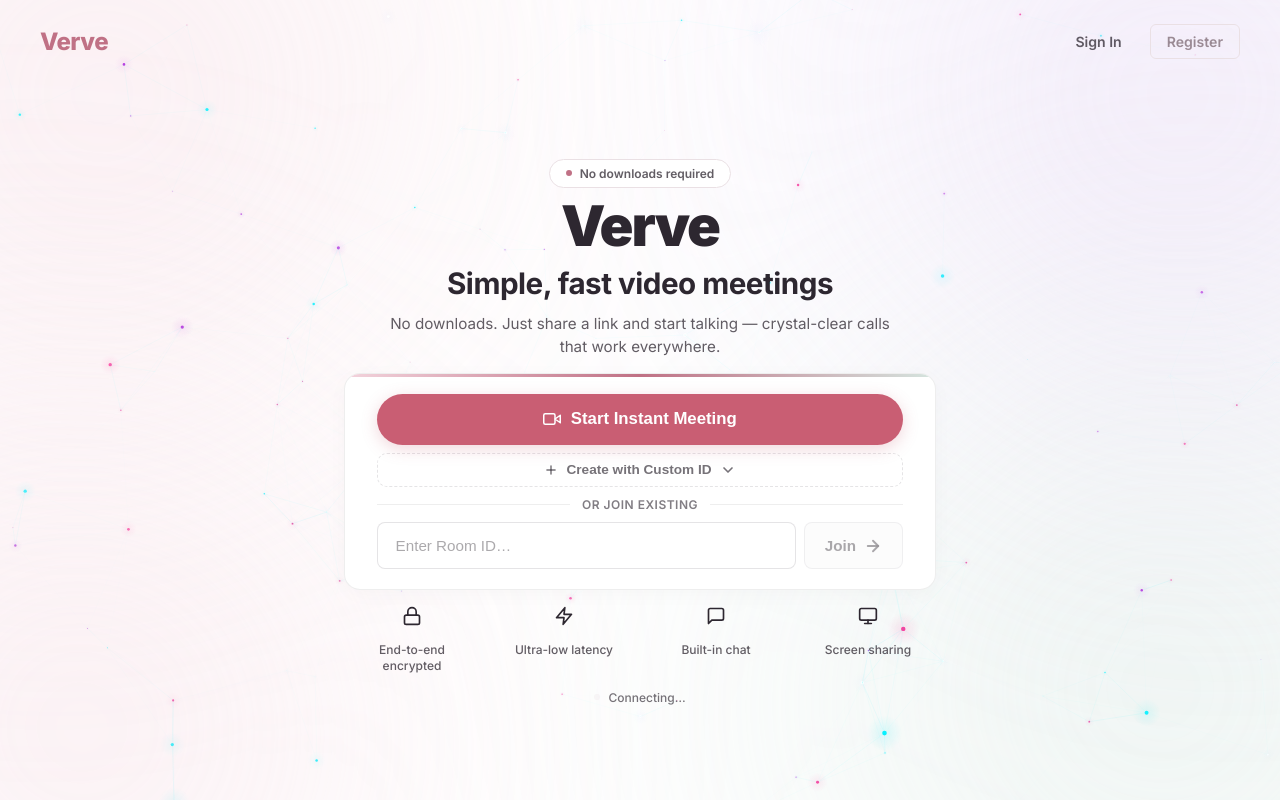
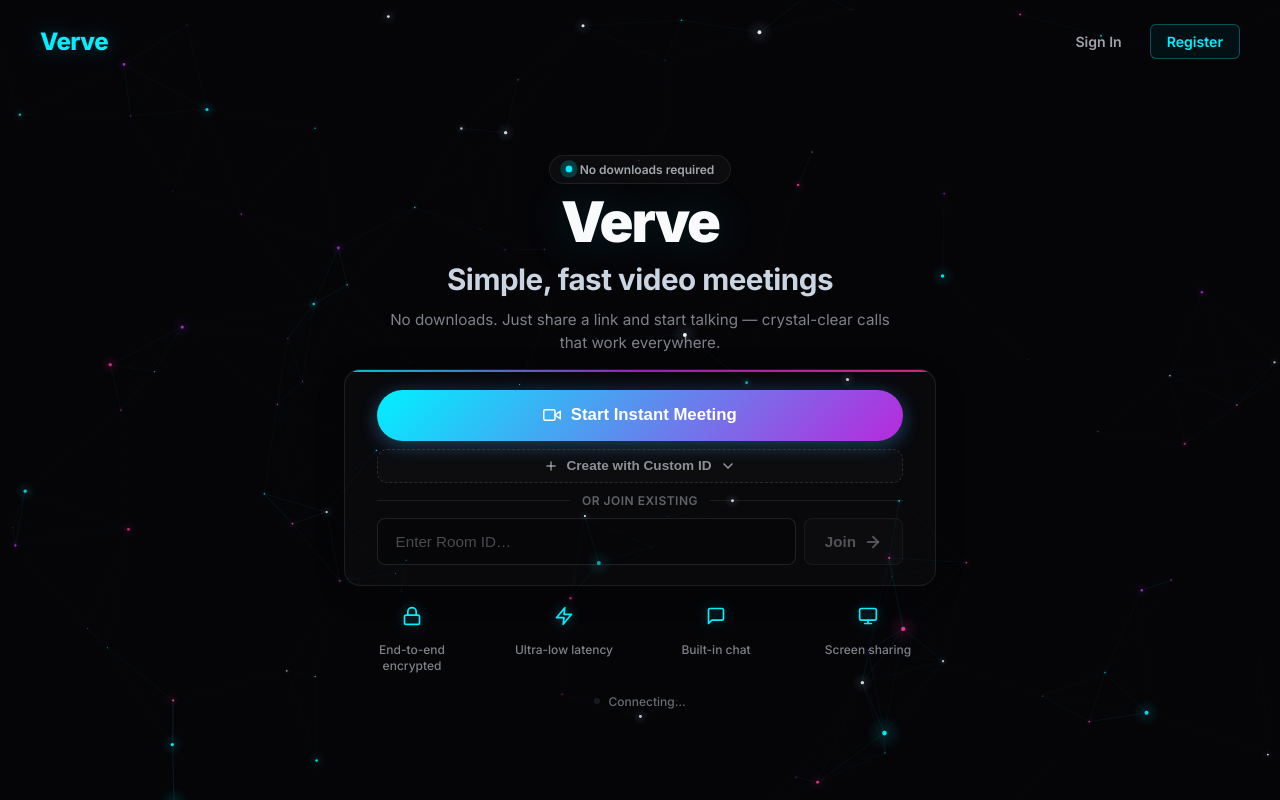
Before and after one commit to SakshamSinghal20/Verve, a React (Vite) app in the folder Frontend/Live-calling/: page / in a window 1280 px wide. Built offline with nearby package versions, Linux system fonts and the light colour scheme; no server answers; sample sign-in values are in the browser's storage.

Commit message:
style: update landing page and app layout styling

```diff
--- a/Frontend/Live-calling/src/App.css
+++ b/Frontend/Live-calling/src/App.css
@@ -1,6 +1,6 @@
-/* ── Landing Page — App.css (Ethereal Aura SaaS UI) ──────────────── */
+/* ── Landing Page — App.css (Dark Neon Aesthetic) ──────────────── */
 
-/* ── Background & Ethereal Aurora ────────────────────────── */
+/* ── Background & Neon Aurora ────────────────────────────── */
 .landing-container {
   display: flex;
   flex-direction: column;
@@ -8,35 +8,27 @@
   justify-content: center;
   height: 100dvh;
   max-height: 100dvh;
-  background: #FFFFFF;
-  color: #2D2730;
+  background: #050508;
+  color: #E2E8F0;
   font-family: 'Inter', 'Roboto', system-ui, sans-serif;
   position: relative;
   overflow: hidden;
 }
 
-.landing-container::before,
-.landing-container::after {
+/* Subtle grid overlay */
+.landing-container::before {
   content: '';
   position: absolute;
-  inset: -10vw;
+  inset: 0;
   z-index: 0;
   pointer-events: none;
-  filter: blur(140px);
-  opacity: 0.65;
+  opacity: 0.03;
+  background-image:
+    linear-gradient(rgba(255,255,255,0.1) 1px, transparent 1px),
+    linear-gradient(90deg, rgba(255,255,255,0.1) 1px, transparent 1px);
+  background-size: 60px 60px;
 }
 
-.landing-container::before {
-  background:
-    radial-gradient(circle at 5% 5%, #F3D4DD 0%, transparent 40%),
-    radial-gradient(circle at 95% 95%, #D5E5DF 0%, transparent 45%);
-}
-
-.landing-container::after {
-  background:
-    radial-gradient(circle at 95% 5%, #DFCDF1 0%, transparent 40%),
-    radial-gradient(circle at 5% 95%, #F3D4DD 0%, transparent 35%);
-}
 
 /* ── Nav bar ─────────────────────────────────────────────── */
 .landing-nav {
@@ -52,8 +44,9 @@
 .nav-logo {
   font-size: 1.5rem;
   font-weight: 800;
-  color: #C07185;
+  color: #00F0FF;
   letter-spacing: -0.5px;
+  text-shadow: 0 0 20px rgba(0, 240, 255, 0.3);
 }
 
 .nav-auth {
@@ -65,7 +58,7 @@
 .nav-link {
   font-size: 0.88rem;
   font-weight: 600;
-  color: rgba(45, 39, 48, 0.75);
+  color: rgba(226, 232, 240, 0.7);
   text-decoration: none;
   padding: 0.5rem 1rem;
   border-radius: 6px;
@@ -73,20 +66,21 @@
 }
 
 .nav-link:hover {
-  color: #2D2730;
-  background: rgba(45, 39, 48, 0.05);
+  color: #E2E8F0;
+  background: rgba(255, 255, 255, 0.05);
 }
 
 .nav-link-primary {
-  color: #9A8A94;
-  border: 1px solid #EAE0E4;
-  background: transparent;
+  color: #00F0FF;
+  border: 1px solid rgba(0, 240, 255, 0.3);
+  background: rgba(0, 240, 255, 0.05);
 }
 
 .nav-link-primary:hover {
-  color: #C07185;
-  border-color: #D6CAD0;
-  background: rgba(192, 113, 133, 0.04);
+  color: #00F0FF;
+  border-color: rgba(0, 240, 255, 0.6);
+  background: rgba(0, 240, 255, 0.1);
+  box-shadow: 0 0 15px rgba(0, 240, 255, 0.15);
 }
 
 /* ── Hero content wrapper ────────────────────────────────── */
@@ -111,18 +105,20 @@
   gap: 0.5rem;
   font-size: 0.75rem;
   font-weight: 600;
-  color: rgba(45, 39, 48, 0.75);
-  background: #FFFFFF;
-  border: 1px solid #EAE0E4;
+  color: rgba(226, 232, 240, 0.7);
+  background: rgba(255, 255, 255, 0.03);
+  border: 1px solid rgba(255, 255, 255, 0.08);
   border-radius: 9999px;
   padding: 0.35rem 1rem;
+  backdrop-filter: blur(8px);
 }
 
 .hero-badge-dot {
   width: 6px; height: 6px;
   border-radius: 50%;
-  background: #C07185;
+  background: #00F0FF;
   flex-shrink: 0;
+  box-shadow: 0 0 8px rgba(0, 240, 255, 0.6);
 }
 
 /* ── Brand / Headline ────────────────────────────────────── */
@@ -131,9 +127,10 @@
   font-weight: 900;
   letter-spacing: -2px;
   line-height: 1;
-  color: #2D2730;
+  color: #F8FAFC;
   margin: 0;
   padding-top: 0;
+  text-shadow: 0 0 40px rgba(0, 240, 255, 0.15), 0 0 80px rgba(184, 41, 221, 0.1);
 }
 
 .hero-headline {
@@ -141,13 +138,13 @@
   font-weight: 700;
   line-height: 1.3;
   letter-spacing: -0.5px;
-  color: #2D2730;
+  color: #CBD5E1;
   margin: 0;
 }
 
 .hero-subtext {
   font-size: 0.95rem;
-  color: rgba(45, 39, 48, 0.75);
+  color: rgba(226, 232, 240, 0.55);
   line-height: 1.5;
   max-width: 500px;
   margin: 0;
@@ -157,22 +154,24 @@
 .hero-card {
   position: relative;
   width: 100%;
-  background: #FFFFFF;
-  border: 1px solid rgba(45, 39, 48, 0.08);
+  background: rgba(255, 255, 255, 0.02);
+  border: 1px solid rgba(255, 255, 255, 0.08);
   border-radius: 16px;
   padding: 1.25rem 2rem;
-  box-shadow: 0 4px 24px -4px rgba(45, 39, 48, 0.04);
+  box-shadow: 0 8px 32px -8px rgba(0, 0, 0, 0.4), inset 0 1px 0 rgba(255,255,255,0.05);
   margin-top: 0.25rem;
   overflow: hidden;
+  backdrop-filter: blur(12px);
 }
 
 .hero-card::before {
   content: "";
   position: absolute;
   top: 0; left: 0; right: 0;
-  height: 3px;
-  background: linear-gradient(90deg, #F3D4DD, #C07185, #D5E5DF);
+  height: 2px;
+  background: linear-gradient(90deg, #00F0FF, #B829DD, #FF2D95);
   z-index: 10;
+  opacity: 0.8;
 }
 
 /* ── Create Room Button (Instant Meeting) ────────────────── */
@@ -181,7 +180,7 @@
   padding: 0.95rem 1.5rem;
   border: none;
   border-radius: 9999px;
-  background: #C95E73;
+  background: linear-gradient(135deg, #00F0FF 0%, #B829DD 100%);
   color: #FFFFFF;
   font-size: 1.05rem;
   font-weight: 600;
@@ -191,7 +190,7 @@
   justify-content: center;
   gap: 0.6rem;
   transition: background 0.15s ease, transform 0.1s ease, box-shadow 0.2s ease;
-  box-shadow: 0 4px 16px rgba(201, 94, 115, 0.25);
+  box-shadow: 0 4px 20px rgba(0, 240, 255, 0.25), 0 4px 20px rgba(184, 41, 221, 0.15);
   position: relative;
   overflow: hidden;
 }
@@ -201,24 +200,24 @@
   position: absolute;
   top: 0; left: -100%;
   width: 60%; height: 100%;
-  background: linear-gradient(100deg, transparent, rgba(255,255,255,0.18), transparent);
+  background: linear-gradient(100deg, transparent, rgba(255,255,255,0.25), transparent);
   transition: left 0.45s ease;
 }
 
 .btn-create:hover:not(:disabled)::after { left: 160%; }
 
 .btn-create:hover:not(:disabled) {
-  background: #bb5467;
   transform: translateY(-1px);
-  box-shadow: 0 6px 20px rgba(201, 94, 115, 0.35);
+  box-shadow: 0 6px 30px rgba(0, 240, 255, 0.35), 0 6px 30px rgba(184, 41, 221, 0.25);
 }
 
 .btn-create:active:not(:disabled) { transform: translateY(0); }
 
 .btn-create:disabled {
-  opacity: 0.6;
+  opacity: 0.5;
   cursor: not-allowed;
   transform: none;
+  filter: grayscale(0.6);
 }
 
 .btn-icon-svg {
@@ -235,10 +234,10 @@
   width: 100%;
   margin-top: 0.5rem;
   padding: 0.5rem 1rem;
-  background: none;
-  border: 1px dashed rgba(45, 39, 48, 0.12);
+  background: rgba(255, 255, 255, 0.02);
+  border: 1px dashed rgba(255, 255, 255, 0.12);
   border-radius: 10px;
-  color: rgba(45, 39, 48, 0.65);
+  color: rgba(226, 232, 240, 0.6);
   font-size: 0.85rem;
   font-weight: 600;
   cursor: pointer;
@@ -246,9 +245,9 @@
 }
 
 .btn-custom-toggle:hover {
-  color: #C07185;
-  border-color: rgba(192, 113, 133, 0.3);
-  background: rgba(192, 113, 133, 0.03);
+  color: #00F0FF;
+  border-color: rgba(0, 240, 255, 0.3);
+  background: rgba(0, 240, 255, 0.05);
 }
 
 .btn-custom-toggle .btn-icon-svg {
@@ -280,28 +279,28 @@
 .custom-group input {
   flex: 1;
   padding: 0.75rem 1rem;
-  border: 1px solid rgba(45, 39, 48, 0.12);
+  border: 1px solid rgba(255, 255, 255, 0.1);
   border-radius: 8px;
-  background: #FFFFFF;
-  color: #2D2730;
+  background: rgba(0, 0, 0, 0.25);
+  color: #E2E8F0;
   font-size: 0.9rem;
   outline: none;
   transition: border-color 0.15s ease, box-shadow 0.15s ease;
 }
 
-.custom-group input::placeholder { color: rgba(45, 39, 48, 0.4); }
+.custom-group input::placeholder { color: rgba(226, 232, 240, 0.3); }
 
 .custom-group input:focus {
-  border-color: #D6CAD0;
-  box-shadow: 0 0 0 3px rgba(243, 212, 221, 0.4);
+  border-color: rgba(0, 240, 255, 0.5);
+  box-shadow: 0 0 0 3px rgba(0, 240, 255, 0.1);
 }
 
 .btn-custom-create {
   padding: 0.75rem 1.25rem;
   border: none;
   border-radius: 8px;
-  background: rgba(45, 39, 48, 0.06);
-  color: #2D2730;
+  background: rgba(255, 255, 255, 0.06);
+  color: #E2E8F0;
   font-size: 0.88rem;
   font-weight: 600;
   cursor: pointer;
@@ -310,19 +309,19 @@
 }
 
 .btn-custom-create:hover:not(:disabled) {
-  background: rgba(192, 113, 133, 0.1);
-  color: #C07185;
+  background: rgba(0, 240, 255, 0.15);
+  color: #00F0FF;
 }
 
 .btn-custom-create:disabled {
-  opacity: 0.5;
+  opacity: 0.4;
   cursor: not-allowed;
 }
 
 .custom-hint {
   margin-top: 0.4rem;
   font-size: 0.72rem;
-  color: rgba(45, 39, 48, 0.45);
+  color: rgba(226, 232, 240, 0.35);
   line-height: 1.3;
 }
 
@@ -340,12 +339,12 @@
   content: '';
   flex: 1;
   height: 1px;
-  background: rgba(45, 39, 48, 0.08);
+  background: rgba(255, 255, 255, 0.08);
 }
 
 .divider span {
   font-size: 0.75rem;
-  color: rgba(45, 39, 48, 0.6);
+  color: rgba(226, 232, 240, 0.4);
   text-transform: uppercase;
   letter-spacing: 0.5px;
   font-weight: 600;
@@ -361,20 +360,20 @@
 .join-group input {
   flex: 1;
   padding: 0.85rem 1.1rem;
-  border: 1px solid rgba(45, 39, 48, 0.12);
+  border: 1px solid rgba(255, 255, 255, 0.1);
   border-radius: 8px;
-  background: #FFFFFF;
-  color: #2D2730;
+  background: rgba(0, 0, 0, 0.25);
+  color: #E2E8F0;
   font-size: 0.95rem;
   outline: none;
   transition: border-color 0.15s ease, box-shadow 0.15s ease;
 }
 
-.join-group input::placeholder { color: rgba(45, 39, 48, 0.4); }
+.join-group input::placeholder { color: rgba(226, 232, 240, 0.3); }
 
 .join-group input:focus {
-  border-color: #D6CAD0;
-  box-shadow: 0 0 0 3px rgba(243, 212, 221, 0.4);
+  border-color: rgba(0, 240, 255, 0.5);
+  box-shadow: 0 0 0 3px rgba(0, 240, 255, 0.1);
 }
 
 /* ── Join Button ─────────────────────────────────────────── */
@@ -383,22 +382,24 @@
   align-items: center;
   gap: 0.5rem;
   padding: 0.85rem 1.25rem;
-  border: 1px solid rgba(45, 39, 48, 0.12);
+  border: 1px solid rgba(255, 255, 255, 0.12);
   border-radius: 8px;
-  background: #FAFAFB;
-  color: rgba(45, 39, 48, 0.8);
+  background: rgba(255, 255, 255, 0.04);
+  color: rgba(226, 232, 240, 0.8);
   font-size: 0.95rem;
   font-weight: 600;
   cursor: pointer;
   white-space: nowrap;
-  transition: background 0.15s ease, border-color 0.15s ease;
+  transition: background 0.15s ease, border-color 0.15s ease, box-shadow 0.15s ease;
 }
 
 .btn-join:hover:not(:disabled) {
-  background: #F3EFF1;
+  background: rgba(0, 240, 255, 0.08);
+  border-color: rgba(0, 240, 255, 0.3);
+  box-shadow: 0 0 15px rgba(0, 240, 255, 0.1);
 }
 
-.btn-join:disabled { opacity: 0.5; cursor: not-allowed; }
+.btn-join:disabled { opacity: 0.4; cursor: not-allowed; }
 
 /* ── Feature row ─────────────────────────────────────────── */
 .features-row {
@@ -419,19 +420,30 @@
   flex-direction: column;
   align-items: center;
   gap: 0.5rem;
-  padding: 0.5rem;
+  padding: 0.75rem;
   text-align: center;
+  border-radius: 14px;
+  transition: transform 0.25s cubic-bezier(0.16, 1, 0.3, 1),
+              background 0.25s ease,
+              box-shadow 0.25s ease;
+}
+
+.feature-card:hover {
+  transform: translateY(-4px);
+  background: rgba(255, 255, 255, 0.03);
+  box-shadow: 0 12px 32px -8px rgba(0, 0, 0, 0.3);
 }
 
 .feature-icon {
-  color: #2D2730;
+  color: #00F0FF;
   margin-bottom: 0.25rem;
+  filter: drop-shadow(0 0 6px rgba(0, 240, 255, 0.4));
 }
 
 .feature-label {
   font-size: 0.75rem;
   font-weight: 500;
-  color: rgba(45, 39, 48, 0.75);
+  color: rgba(226, 232, 240, 0.55);
   line-height: 1.3;
 }
 
@@ -451,7 +463,7 @@
   align-items: center;
   gap: 0.5rem;
   font-size: 0.75rem;
-  color: rgba(45, 39, 48, 0.65);
+  color: rgba(226, 232, 240, 0.45);
   font-weight: 500;
 }
 
@@ -460,8 +472,8 @@
   border-radius: 50%;
 }
 
-.connection-indicator.online  .dot { background: #D5E5DF; border: 1px solid rgba(45, 39, 48, 0.1); }
-.connection-indicator.offline .dot { background: #EAE0E4; animation: blink 1.2s ease-in-out infinite; }
+.connection-indicator.online  .dot { background: #00F0FF; box-shadow: 0 0 8px rgba(0, 240, 255, 0.6); }
+.connection-indicator.offline .dot { background: #475569; animation: blink 1.2s ease-in-out infinite; }
 
 /* ── User badge ──────────────────────────────────────────── */
 .user-badge {
@@ -469,27 +481,27 @@
   align-items: center;
   justify-content: space-between;
   padding: 0.6rem 1rem;
-  background: #FAFAFB;
-  border: 1px solid rgba(45, 39, 48, 0.1);
+  background: rgba(255, 255, 255, 0.03);
+  border: 1px solid rgba(255, 255, 255, 0.08);
   border-radius: 8px;
   width: 100%;
 }
 
-.user-name { font-size: 0.85rem; color: #2D2730; font-weight: 500; }
+.user-name { font-size: 0.85rem; color: #E2E8F0; font-weight: 500; }
 
 .btn-logout {
   font-size: 0.75rem;
   font-weight: 600;
-  color: rgba(45, 39, 48, 0.75);
+  color: rgba(226, 232, 240, 0.6);
   background: none;
-  border: 1px solid rgba(45, 39, 48, 0.1);
+  border: 1px solid rgba(255, 255, 255, 0.1);
   border-radius: 6px;
   padding: 0.3rem 0.75rem;
   cursor: pointer;
   transition: color 0.15s ease, background 0.15s ease;
 }
 
-.btn-logout:hover { color: #2D2730; background: rgba(45, 39, 48, 0.05); }
+.btn-logout:hover { color: #E2E8F0; background: rgba(255, 255, 255, 0.05); }
 
 /* ── Toast ───────────────────────────────────────────────── */
 .toast {
@@ -501,22 +513,23 @@
   align-items: center;
   gap: 0.5rem;
   padding: 0.65rem 1.25rem;
-  background: #2D2730;
-  border: 1px solid rgba(255, 255, 255, 0.1);
+  background: rgba(15, 15, 25, 0.9);
+  border: 1px solid rgba(0, 240, 255, 0.2);
   border-radius: 9999px;
   font-size: 0.85rem;
   font-weight: 600;
-  color: #FFFFFF;
-  box-shadow: 0 4px 12px rgba(45, 39, 48, 0.15);
+  color: #E2E8F0;
+  box-shadow: 0 4px 20px rgba(0, 0, 0, 0.4), 0 0 20px rgba(0, 240, 255, 0.1);
   z-index: 9999;
   animation: toast-in 0.3s ease both;
   white-space: nowrap;
+  backdrop-filter: blur(8px);
 }
 
 .toast.toast-error {
-  background: #C0392B;
-  border-color: rgba(255, 255, 255, 0.15);
-  box-shadow: 0 4px 16px rgba(192, 57, 43, 0.3);
+  background: rgba(40, 15, 15, 0.9);
+  border-color: rgba(239, 68, 68, 0.3);
+  box-shadow: 0 4px 20px rgba(0, 0, 0, 0.4), 0 0 20px rgba(239, 68, 68, 0.15);
 }
 
 .toast-icon {
@@ -538,3 +551,95 @@
   .hero-brand { font-size: clamp(2rem, 10vw, 2.8rem); }
   .landing-content { padding-top: 3.5rem; gap: 0.5rem; }
 }
+
+/* ── Ambient Animations & Interactivity ──────────────────── */
+
+/* Live badge dot */
+.hero-badge-dot {
+  animation: pulse-glow 2.4s ease-in-out infinite;
+}
+
+@keyframes pulse-glow {
+  0%, 100% { box-shadow: 0 0 0 0 rgba(0, 240, 255, 0.5); transform: scale(1); }
+  50%      { box-shadow: 0 0 0 8px rgba(0, 240, 255, 0); transform: scale(1.2); }
+}
+
+/* Staggered child entrances */
+.landing-content > * {
+  opacity: 0;
+  animation: fade-in 0.55s cubic-bezier(0.16, 1, 0.3, 1) forwards;
+}
+
+.landing-content > *:nth-child(1) { animation-delay: 0.12s; }
+.landing-content > *:nth-child(2) { animation-delay: 0.22s; }
+.landing-content > *:nth-child(3) { animation-delay: 0.32s; }
+.landing-content > *:nth-child(4) { animation-delay: 0.42s; }
+.landing-content > *:nth-child(5) { animation-delay: 0.52s; }
+
+/* Feature row stagger */
+.features-row .feature-card {
+  opacity: 0;
+  animation: slide-up 0.6s cubic-bezier(0.16, 1, 0.3, 1) forwards;
+}
+.features-row .feature-card:nth-child(1) { animation-delay: 0.65s; }
+.features-row .feature-card:nth-child(2) { animation-delay: 0.75s; }
+.features-row .feature-card:nth-child(3) { animation-delay: 0.85s; }
+.features-row .feature-card:nth-child(4) { animation-delay: 0.95s; }
+
+/* Feature card tactile hover */
+.feature-card {
+  transition: transform 0.25s cubic-bezier(0.16, 1, 0.3, 1),
+              background 0.25s ease,
+              box-shadow 0.25s ease;
+  border-radius: 14px;
+  padding: 0.75rem;
+  position: relative;
+  z-index: 1;
+}
+.feature-card:hover {
+  transform: translateY(-4px);
+  background: rgba(255, 255, 255, 0.04);
+  box-shadow: 0 12px 32px -8px rgba(0, 240, 255, 0.08);
+}
+
+/* Hero card mouse spotlight */
+.hero-card {
+  --x: 50%;
+  --y: 50%;
+}
+.hero-card::after {
+  content: "";
+  position: absolute;
+  inset: 0;
+  border-radius: 16px;
+  z-index: 0;
+  pointer-events: none;
+  opacity: 0;
+  background: radial-gradient(500px circle at var(--x) var(--y), rgba(0, 240, 255, 0.12), transparent 50%);
+  transition: opacity 0.35s ease;
+}
+.hero-card:hover::after {
+  opacity: 1;
+}
+.hero-card > * {
+  position: relative;
+  z-index: 2;
+}
+
+/* Footer entrance */
+.landing-footer {
+  opacity: 0;
+  animation: fade-in 0.5s ease 1.1s forwards;
+}
+
+/* Connection dot pulse */
+.connection-indicator.online .dot {
+  animation: pulse-glow-soft 2.5s ease-in-out infinite;
+}
+
+@keyframes pulse-glow-soft {
+  0%, 100% { box-shadow: 0 0 0 0 rgba(0, 240, 255, 0.5); }
+  50%      { box-shadow: 0 0 0 6px rgba(0, 240, 255, 0); }
+}
+
+.toast { z-index: 9999; }
--- a/Frontend/Live-calling/src/index.css
+++ b/Frontend/Live-calling/src/index.css
@@ -35,8 +35,8 @@ html {
   font-size: 16px;
   -webkit-font-smoothing: antialiased;
   -moz-osx-font-smoothing: grayscale;
-  background-color: #FFFFFF;
-  color: #2D2730;
+  background-color: #050508;
+  color: #E2E8F0;
   min-height: 100%;
   width: 100%;
 }
@@ -44,15 +44,15 @@ html {
 body {
   min-height: 100dvh;
   width: 100%;
-  background-color: #FFFFFF;
-  color: #2D2730;
+  background-color: #050508;
+  color: #E2E8F0;
   overflow-x: hidden;
 }
 
 #root {
   min-height: 100dvh;
   width: 100%;
-  background-color: #FFFFFF;
+  background-color: #050508;
 }
 
 /* ── Scrollbar ───────────────────────────────────────────── */
```
